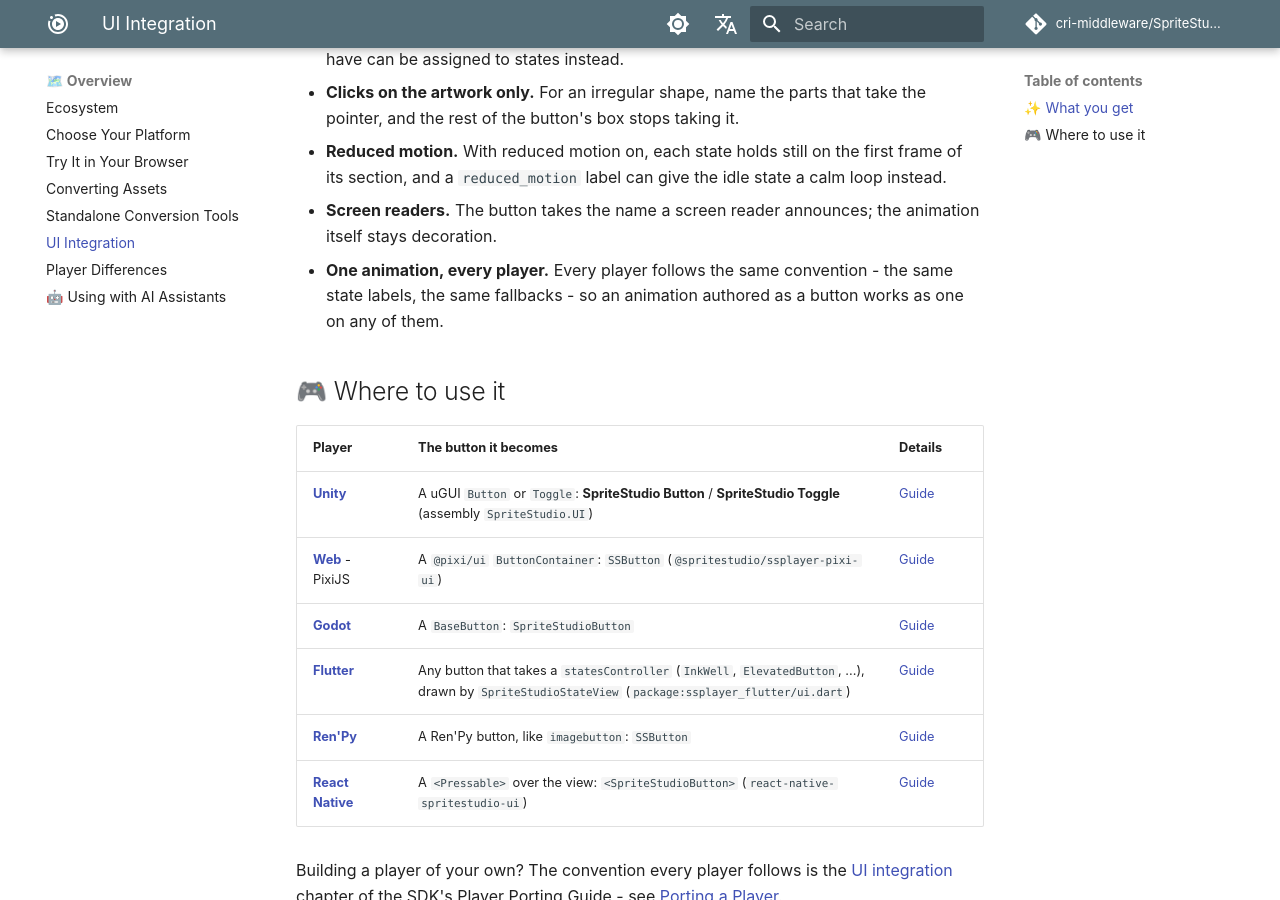
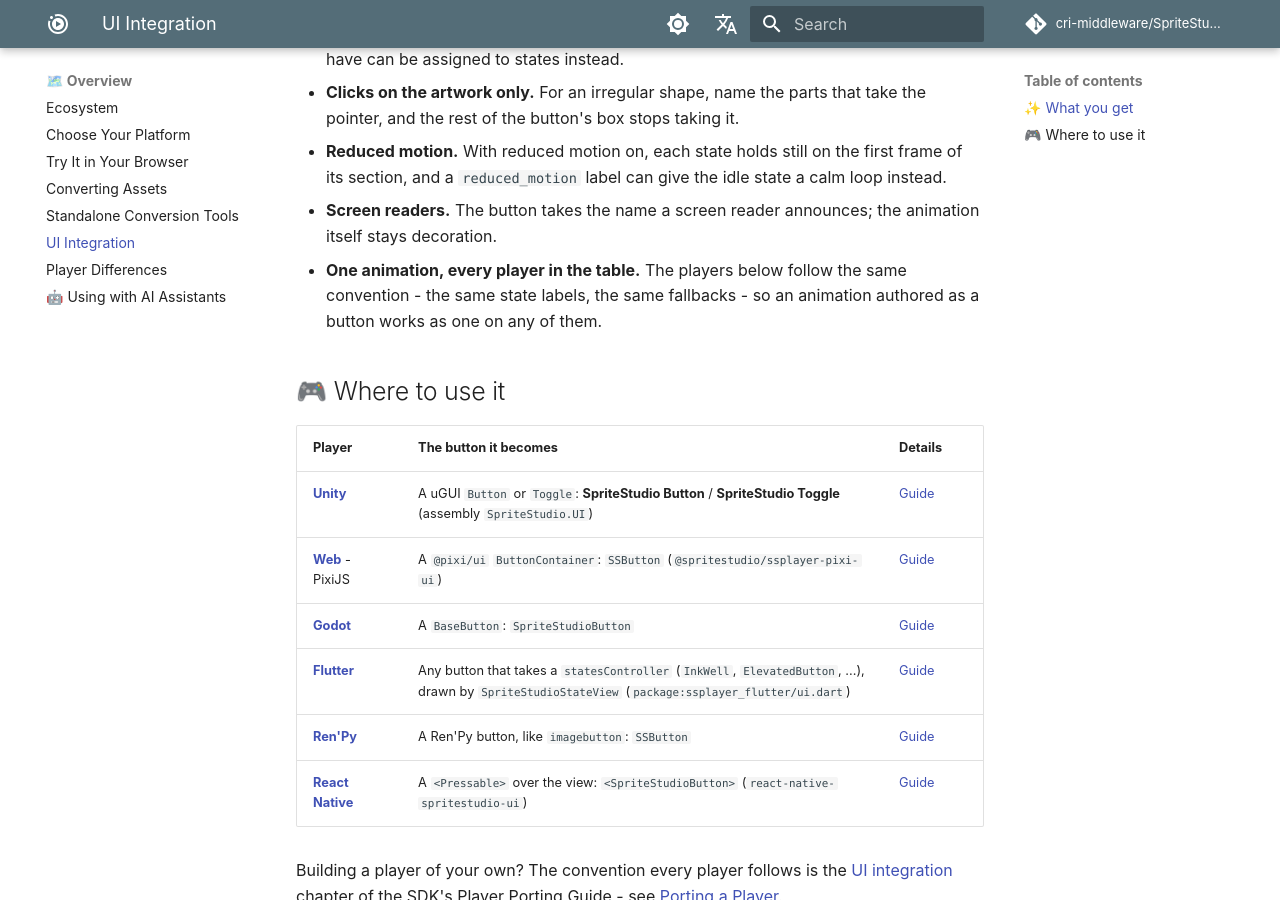
Before and after one commit to cri-middleware/SpriteStudio-Docs, an MkDocs documentation site: the page built from docs/en/overview/ui-integration.md, in a window 1280 px wide and 900 px high, scrolled down 680 px. Built offline with MkDocs 1.6.1 and Material for MkDocs 9.7.7, drawn with Linux system fonts in a browser that asks for light colours; comment, search, counter and statistics services are not loaded.

Commit message:
docs: scope UI Integration's one-convention claim to the table
The page said an animation authored as a button works as one on any player, but the table lists six players and the SDK scopes the convention to players that offer UI integration.

```diff
--- a/docs/en/overview/ui-integration.md
+++ b/docs/en/overview/ui-integration.md
@@ -23,8 +23,9 @@ drawn by the Ringo sample in a PixiJS app, one taking the pointer only on the pa
   section, and a `reduced_motion` label can give the idle state a calm loop instead.
 - **Screen readers.** The button takes the name a screen reader announces; the animation itself stays
   decoration.
-- **One animation, every player.** Every player follows the same convention - the same state labels,
-  the same fallbacks - so an animation authored as a button works as one on any of them.
+- **One animation, every player in the table.** The players below follow the same convention - the
+  same state labels, the same fallbacks - so an animation authored as a button works as one on any
+  of them.
 
 ## 🎮 Where to use it
 
```
Also changed, not shown: docs/ja/overview/ui-integration.md (+1 -1 lines).
